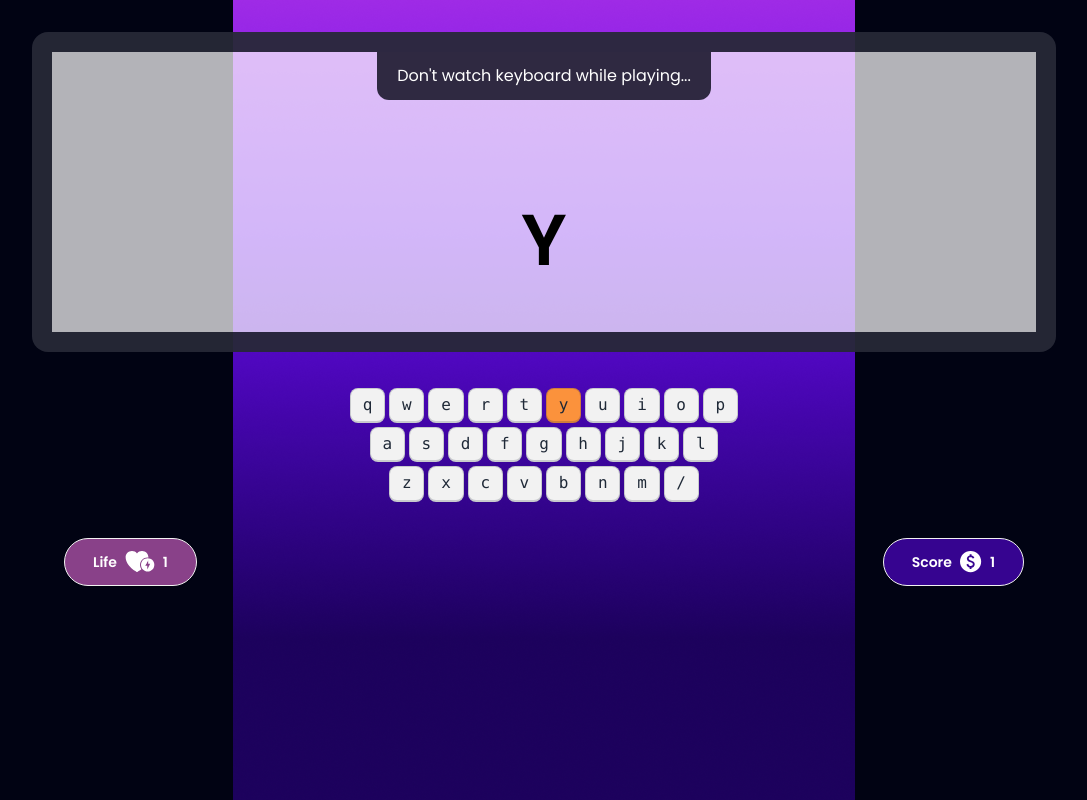
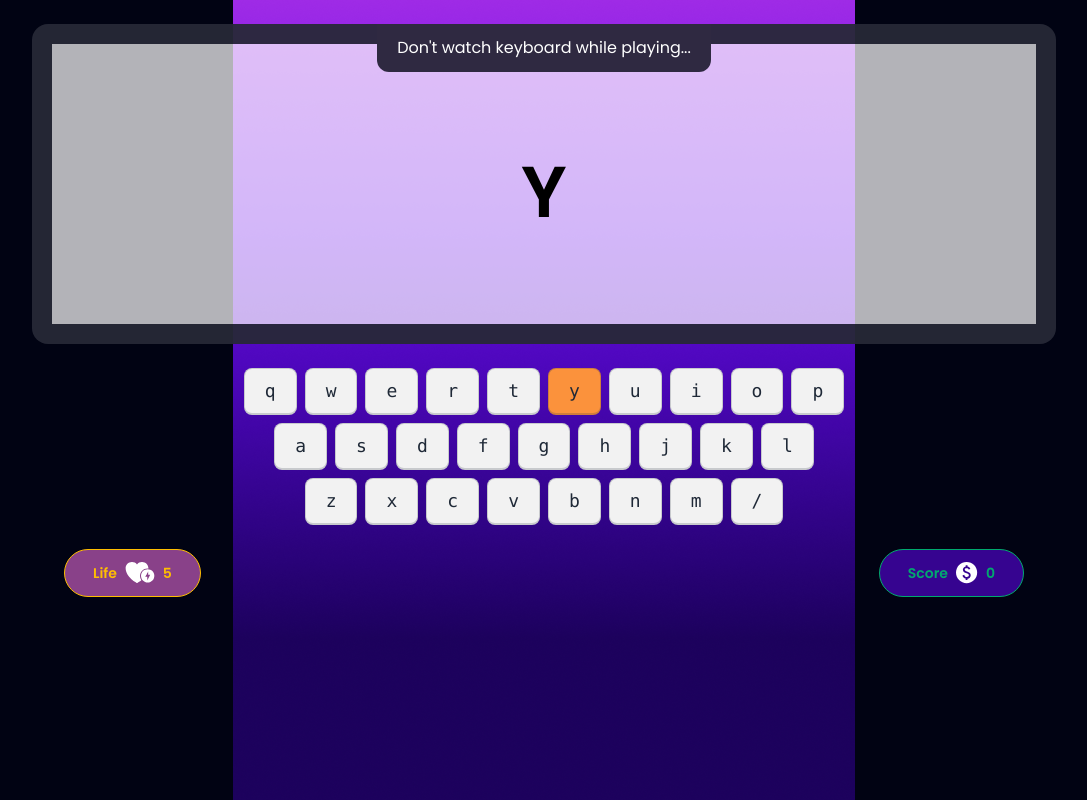
Before and after one commit to md-selim-dev/alpha-class-pro, a plain HTML site: page index.html in a window 1280 px wide. Both pictures are taken after a click on the button "Play Now". Shown: the whole page, without its empty margins (96-1183 px from the left). Drawn offline with nearby package versions, Linux system fonts and the light colour scheme.

Commit message:
updated second part

```diff
--- a/index.html
+++ b/index.html
@@ -17,72 +17,74 @@
         <!-- home section -->
         <section id="home-screen" class="text-white flex flex-col min-h-screen items-center justify-center">
             <div class="flex flex-col items-center gap-8">
-                <h1 class="text-8xl font-anton uppercase">Alpha Clash Pro</h1>
+                <h1 class="text-9xl font-anton uppercase">Alpha Clash Pro</h1>
                 <p>Unleash Your Keyboard Kung Fu : Press “Enter” to Play</p>
-                <button onclick="play()" class="btn bg-white text-black">Play Now</button>
+                <button onclick="play()" class="btn btn-info btn-outline text-black">Play Now</button>
             </div>
         </section>
 
         <!-- play-ground section -->
         <section id="playground" class="hidden">
             <!-- screen -->
-          <div class="flex flex-col items-center gap-8 pt-8">
-            <div class="artboard artboard-horizontal phone-6 border-[20px] rounded-2xl border-[#010313CC] bg-[#ffffffb3]">
+            <div class="flex flex-col items-center gap-4 pt-6">
+                <div
+                    class="artboard artboard-horizontal phone-6 border-[20px] rounded-2xl border-[#010313CC] bg-[#ffffffb3]">
                     <div class="flex justify-center">
-                    <p class="bg-[#2F2941] p-3 px-5 rounded-b-xl text-white">Don't watch keyboard  while playing...</p>
+                        <p class="bg-[#2F2941] p-3 px-5 m-[-20px] rounded-b-xl text-white">Don't watch keyboard while
+                            playing...</p>
                     </div>
                     <div class="flex justify-center items-center h-full font-semibold text-[#010313]">
                         <p id="current-alphabet" class="uppercase text-black text-7xl">Y</p>
                     </div>
                 </div>
                 <!-- keyboard start -->
-            <div>
-                <div class="my-1 flex w-full justify-center gap-1">
-                    <kbd id="q" class="kbd">q</kbd>
-                    <kbd id="w" class="kbd">w</kbd>
-                    <kbd id="e" class="kbd">e</kbd>
-                    <kbd id="r" class="kbd">r</kbd>
-                    <kbd id="t" class="kbd">t</kbd>
-                    <kbd id="y" class="kbd">y</kbd>
-                    <kbd id="u" class="kbd">u</kbd>
-                    <kbd id="i" class="kbd">i</kbd>
-                    <kbd id="o" class="kbd">o</kbd>
-                    <kbd id="p" class="kbd">p</kbd>
+                <div class="text-lg">
+                    <div class="my-2 flex w-full justify-center gap-2">
+                        <kbd id="q" class="kbd py-2 px-5">q</kbd>
+                        <kbd id="w" class="kbd py-2 px-5">w</kbd>
+                        <kbd id="e" class="kbd py-2 px-5">e</kbd>
+                        <kbd id="r" class="kbd py-2 px-5">r</kbd>
+                        <kbd id="t" class="kbd py-2 px-5">t</kbd>
+                        <kbd id="y" class="kbd py-2 px-5">y</kbd>
+                        <kbd id="u" class="kbd py-2 px-5">u</kbd>
+                        <kbd id="i" class="kbd py-2 px-5">i</kbd>
+                        <kbd id="o" class="kbd py-2 px-5">o</kbd>
+                        <kbd id="p" class="kbd py-2 px-5">p</kbd>
                     </div>
-                  <div class="my-1 flex w-full justify-center gap-1">
-                    <kbd id="a" class="kbd">a</kbd>
-                    <kbd id="s" class="kbd">s</kbd>
-                    <kbd id="d" class="kbd">d</kbd>
-                    <kbd id="f" class="kbd">f</kbd>
-                    <kbd id="g" class="kbd">g</kbd>
-                    <kbd id="h" class="kbd">h</kbd>
-                    <kbd id="j" class="kbd">j</kbd>
-                    <kbd id="k" class="kbd">k</kbd>
-                    <kbd id="l" class="kbd">l</kbd>
+                    <div class="my-2 flex w-full justify-center gap-2">
+                        <kbd id="a" class="kbd py-2 px-5">a</kbd>
+                        <kbd id="s" class="kbd py-2 px-5">s</kbd>
+                        <kbd id="d" class="kbd py-2 px-5">d</kbd>
+                        <kbd id="f" class="kbd py-2 px-5">f</kbd>
+                        <kbd id="g" class="kbd py-2 px-5">g</kbd>
+                        <kbd id="h" class="kbd py-2 px-5">h</kbd>
+                        <kbd id="j" class="kbd py-2 px-5">j</kbd>
+                        <kbd id="k" class="kbd py-2 px-5">k</kbd>
+                        <kbd id="l" class="kbd py-2 px-5">l</kbd>
                     </div>
-                  <div class="my-1 flex w-full justify-center gap-1">
-                    <kbd id="z" class="kbd">z</kbd>
-                    <kbd id="x" class="kbd">x</kbd>
-                    <kbd id="c" class="kbd">c</kbd>
-                    <kbd id="v" class="kbd">v</kbd>
-                    <kbd id="b" class="kbd">b</kbd>
-                    <kbd id="n" class="kbd">n</kbd>
-                    <kbd id="m" class="kbd">m</kbd>
-                    <kbd id="/" class="kbd">/</kbd>
+                    <div class="my-2 flex w-full justify-center gap-2">
+                        <kbd id="z" class="kbd py-2 px-5">z</kbd>
+                        <kbd id="x" class="kbd py-2 px-5">x</kbd>
+                        <kbd id="c" class="kbd py-2 px-5">c</kbd>
+                        <kbd id="v" class="kbd py-2 px-5">v</kbd>
+                        <kbd id="b" class="kbd py-2 px-5">b</kbd>
+                        <kbd id="n" class="kbd py-2 px-5">n</kbd>
+                        <kbd id="m" class="kbd py-2 px-5">m</kbd>
+                        <kbd id="/" class="kbd py-2 px-5">/</kbd>
                     </div>
                 </div>
                 <!-- keyboard end -->
                 <!-- life score -->
                 <div class="flex justify-between w-3/4">
-                <button class="btn rounded-full bg-[#894189] text-white px-7">
+                    <button class="btn btn-outline btn-warning rounded-full bg-[#894189] text-white px-7">
                         Life
                         <img src="images/heart.svg" alt="">
-                    <span>1</span>
+                        <span id="current-life">5</span>
                     </button>
-                <button class="btn rounded-full bg-[#360490] text-white px-7">
+                    <button class="btn btn-outline btn-success rounded-full bg-[#360490] text-white px-7">
                         Score
                         <img src="images/doller.svg" alt="">
-                    <span>1</span>
+                        <span id="current-score">0</span>
                     </button>
                 </div>
             </div>
@@ -90,14 +92,15 @@
         </section>
 
         <!-- score section -->
-        <section class="score flex justify-center items-center min-h-screen hidden">
+        <section id="final-score-section" class="flex justify-center items-center min-h-screen hidden">
             <div class="text-white flex flex-col items-center gap-3 bg-[#FFFFFF33] p-6 rounded-xl">
+                <h3>Game Over</h3>
                 <h1 class="text-6xl">
                     <span class="font-extrabold ">Score:</span>
-                    <span class="font-semibold">14</span>
+                    <span id="final-score" class="font-semibold">14</span>
 
                 </h1>
-                <button class="btn bg-white text-black border-none ">Play Again</button>
+                <button onclick="play()" class="btn bg-white text-black border-none ">Play Again</button>
                 <p>Practice will make you a Pro</p>
             </div>
         </section>
--- a/scripts/scripts.js
+++ b/scripts/scripts.js
@@ -1,18 +1,40 @@
+
+function handleKeyboardKeyUpEvent(e) {
+    const playerPressed = e.key;
+
+    // game over for pressed Esc button
+    if(playerPressed === 'Escape'){
+        gameOver();
+    }
+    const currentAlphabetElement = document.getElementById('current-alphabet');
+    const currentAlphabet = currentAlphabetElement.innerText;
+    const expectedAlphabet = currentAlphabet.toLocaleLowerCase();
+
+    //check alphabet matched or not
+    if (playerPressed === expectedAlphabet) {
+        removeBackgroundColorById(expectedAlphabet);
+        const currentScore = getTextElementValueById('current-score')
+        const newScore = currentScore + 1;
+        setTextElementValueById('current-score', newScore)
+        continueGame()
+    }
+    else {
+        const currentLife = getTextElementValueById('current-life');
+        const newLife = currentLife - 1;
+        setTextElementValueById('current-life', newLife)
+
+        if (newLife === 0) {
+            gameOver();
+        }
+    }
+
+}
+
+document.addEventListener('keyup', handleKeyboardKeyUpEvent)
 
 
 
-// function play(){
-//     // Step-1: Hide the home screen. To hide home screen add the hidden class on the home screen.
-//     const homeSection = document.getElementById('home-screen');
-//     homeSection.classList.add('hidden');
-
-
-//     // show the playground
-//     const playgroundSection = document.getElementById('play-ground');
-//     playgroundSection.classList.remove('hidden');
-// }
-
-function continueGame(){
+function continueGame() {
     // step -1 : generate a random alphabet
     const alphabet = getARandomAlphabet();
 
@@ -23,8 +45,23 @@ function continueGame(){
 }
 
 
-function play(){
+function play() {
     hideElementById('home-screen');
+    hideElementById('final-score-section');
     showElementById('playground');
+    //reset value
+    setTextElementValueById('current-score', 0);
+    setTextElementValueById('current-life', 5);
     continueGame();
 }
+
+function gameOver() {
+    hideElementById('playground');
+    showElementById('final-score-section');
+    const finalScore = getTextElementValueById('current-score');
+    setTextElementValueById('final-score', finalScore)
+
+    // clear last selected key background color
+    const currentAlphabet = getElementTextById('current-alphabet');
+    removeBackgroundColorById(currentAlphabet)
+}
--- a/scripts/utility.js
+++ b/scripts/utility.js
@@ -2,54 +2,55 @@
 
 
 // hide screen
-function hideElementById(elementId){
+function hideElementById(elementId) {
     const element = document.getElementById(elementId);
     element.classList.add('hidden');
 }
 
 // show the screen
-function showElementById(elementId){
+function showElementById(elementId) {
     const element = document.getElementById(elementId);
     element.classList.remove('hidden');
 }
 
 // add key background color
-function setBackgroundColorById(elementId){
+function setBackgroundColorById(elementId) {
     const element = document.getElementById(elementId);
     element.classList.add('bg-orange-400');
 }
 
 //Remove key background color
-function removeBackgroundColorById(elementId){
+function removeBackgroundColorById(elementId) {
     const element = document.getElementById(elementId);
     element.classList.remove('bg-orange-400');
 }
 
 // random alphabet generate
-function getARandomAlphabet(){
+function getARandomAlphabet() {
     const alphabetSrting = 'abcdefghijklmnopqrstuvwxyz';
     const alphabets = alphabetSrting.split('');
 
-    const randomNumber = Math.random()*25;
+    const randomNumber = Math.random() * 25;
     const index = Math.round(randomNumber);
 
     const alphabet = alphabets[index];
     return alphabet;
 }
 
+function getTextElementValueById(elementId) {
+    const element = document.getElementById(elementId);
+    const elementValueText = element.innerText;
+    const value = parseInt(elementValueText);
+    return value;
+}
 
+function setTextElementValueById(elementId, value) {
+    const element = document.getElementById(elementId);
+    element.innerText = value;
+}
 
-// function getARandomAlphabet(){
-//     // get or create an alphabet array
-//     const alphabetString = 'abcdefghijklmnopqrstuvwxyz';
-//     const alphabets = alphabetString.split('');
-//     // console.log(alphabets)
-
-//     // get a random index between 0-25
-//     const randomNumber = Math.random()*25;
-//     const index = Math.round(randomNumber);
-
-//     const alphabet = alphabets[index];
-//     console.log(alphabet, index)
-//     return alphabet;
-// }
+function getElementTextById(elementId){
+    const element = document.getElementById(elementId);
+    const text = element.innerText;
+    return text;
+}
```
Lines whose indentation alone changed are shown as unchanged.
